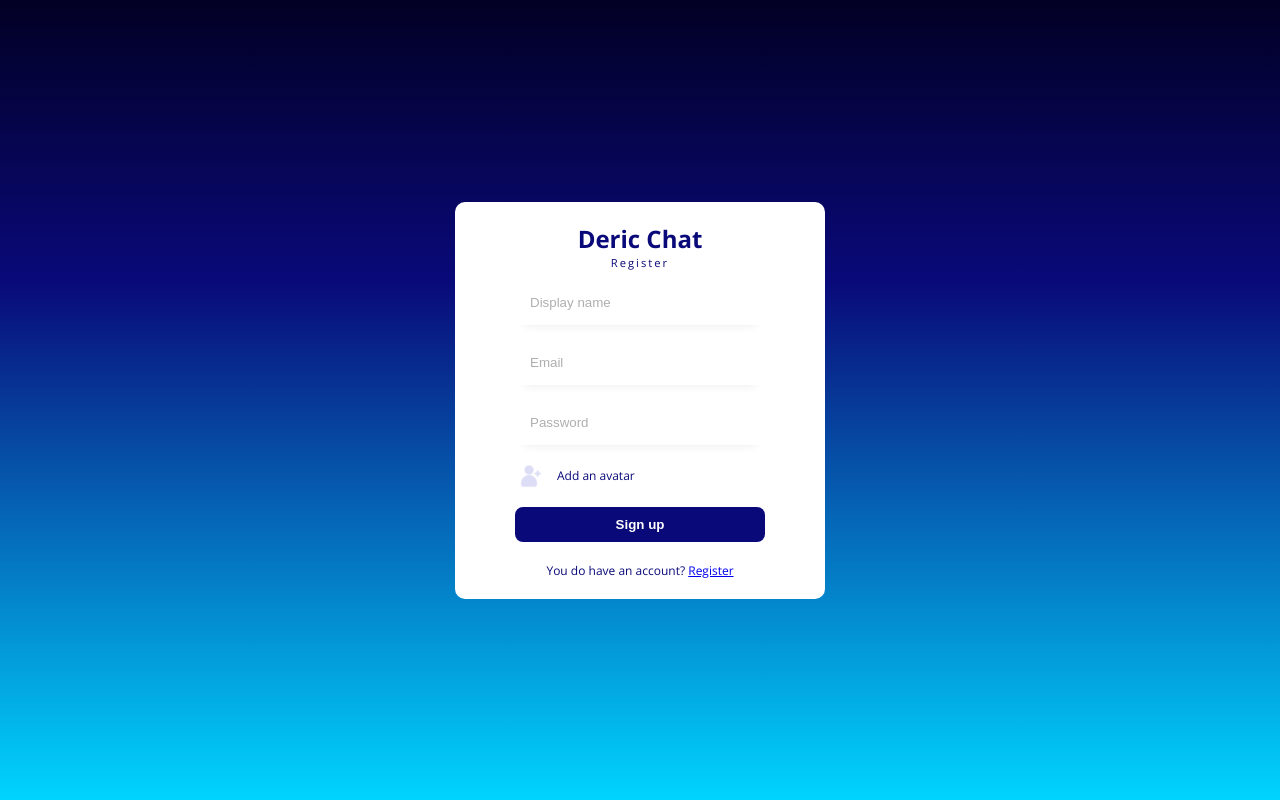
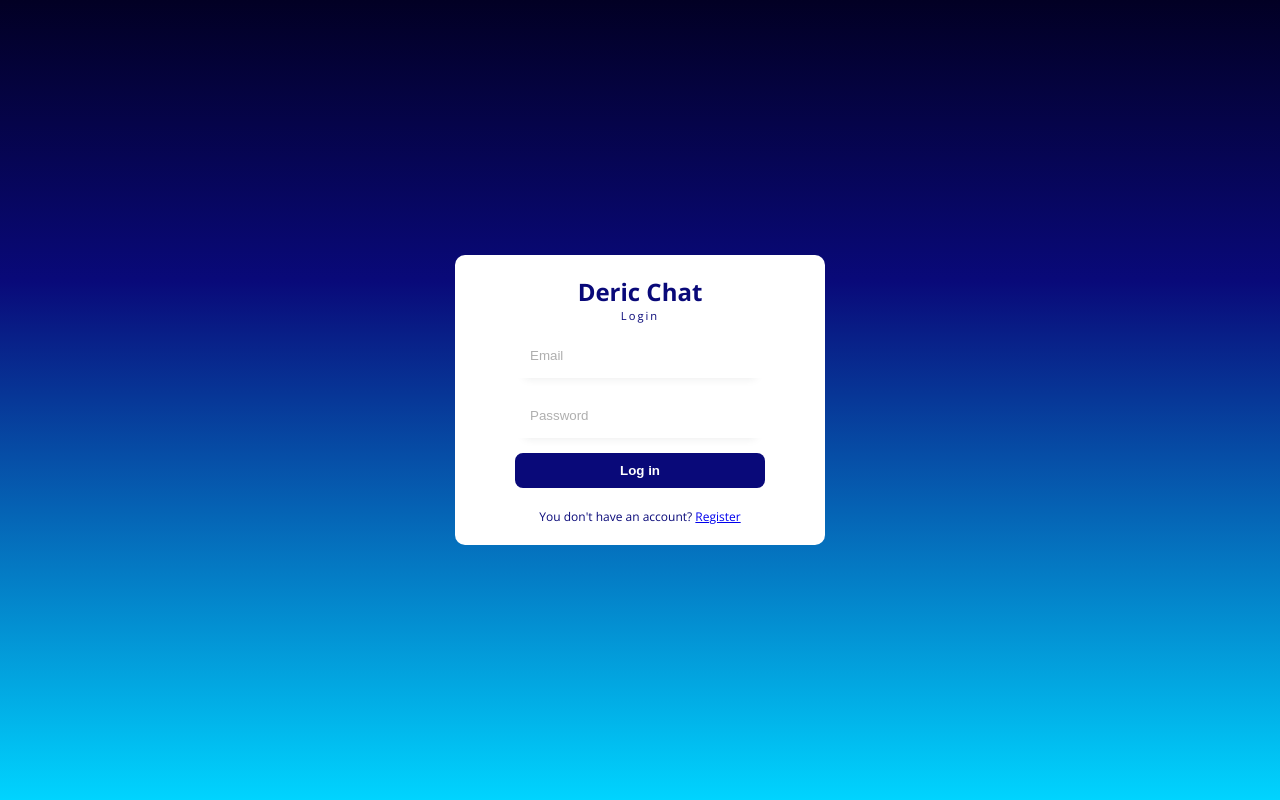
Before and after one commit to muhammadderic/realtime-private-chat-app, a React (Create React App) app: page / in a window 1280 px wide. Built offline with nearby package versions, Linux system fonts and the light colour scheme.

Commit message:
Create login page's content and styling

```diff
--- a/src/App.js
+++ b/src/App.js
@@ -1,9 +1,11 @@
-import Register from "./pages/Register";
+// import Register from "./pages/Register";
+import Login from "./pages/Login";
 
 function App() {
   return (
     <>
-      <Register />
+      {/* <Register /> */}
+      <Login />
     </>
   );
 }
--- a/src/pages/Login.jsx
+++ b/src/pages/Login.jsx
@@ -0,0 +1,24 @@
+import { Link } from "react-router-dom";
+
+function Login() {
+  return (
+    <div className="formContainer">
+      <div className="formWrapper">
+        <div className="title">
+          <span className="logo">Deric Chat</span>
+          <span className="subtitle">Login</span>
+        </div>
+        <form>
+          <input required type="email" placeholder="Email" />
+          <input required type="password" placeholder="Password" />
+          <button>Log in</button>
+        </form>
+        <p>
+          You don't have an account? <Link>Register</Link>
+        </p>
+      </div>
+    </div>
+  )
+}
+
+export default Login;
--- a/src/pages/Register.jsx
+++ b/src/pages/Register.jsx
@@ -21,7 +21,7 @@ function Register() {
           <button>Sign up</button>
         </form>
         <p>
-          You do have an account? <Link>Register</Link>
+          You do have an account? <Link>Login</Link>
         </p>
       </div>
     </div>
```
